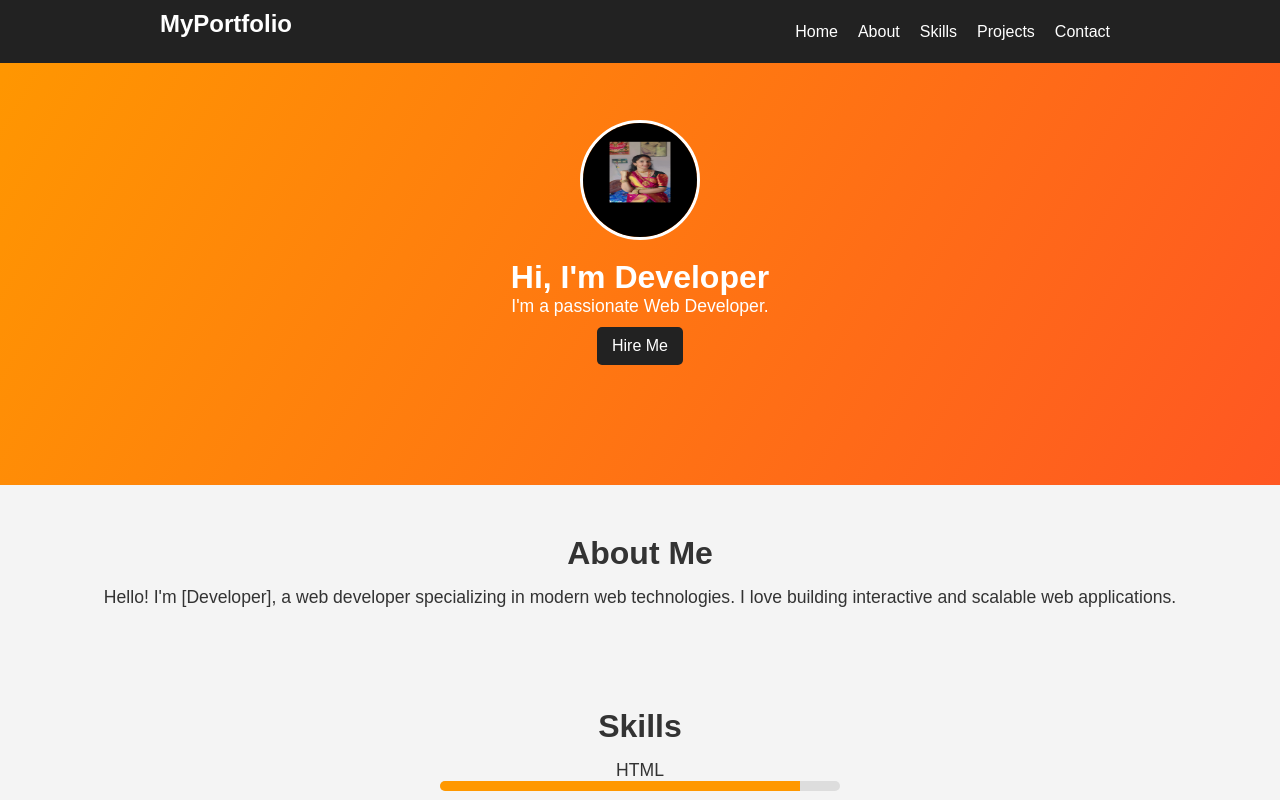
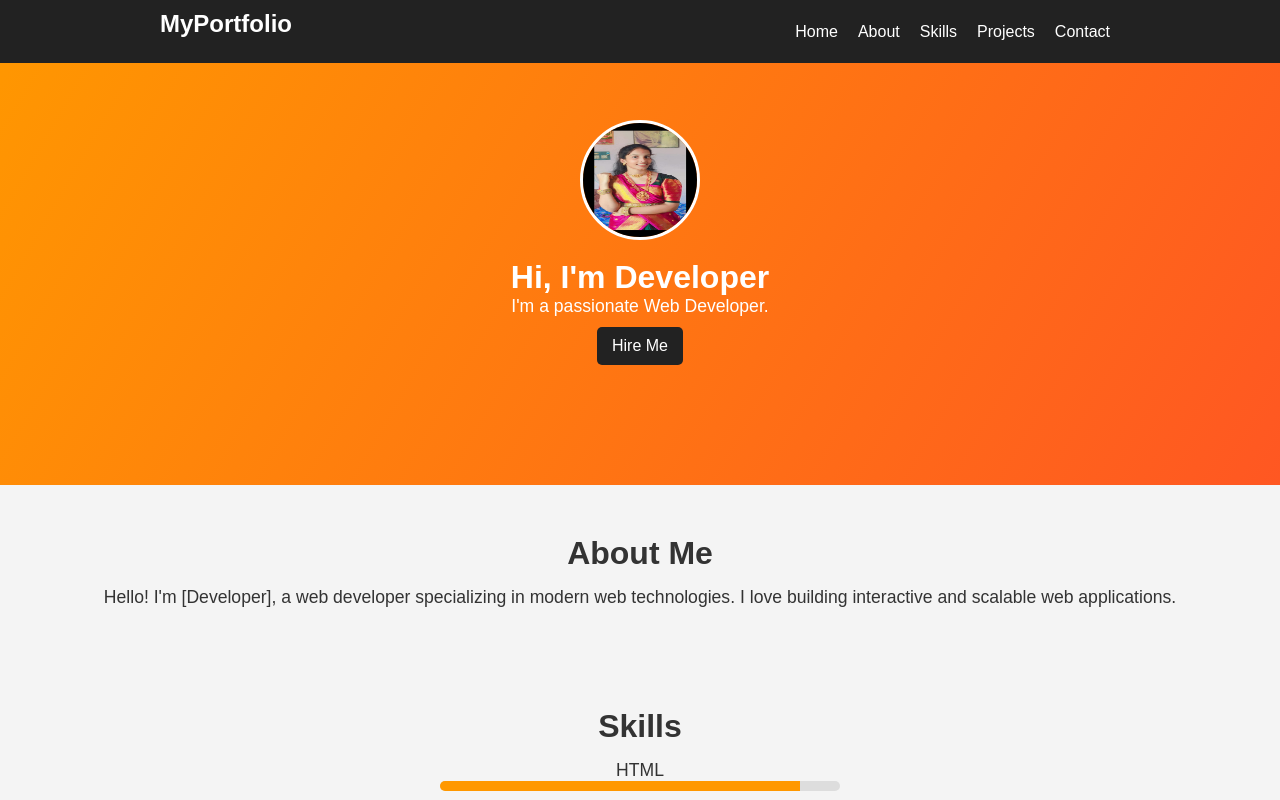
Before and after one commit to geethasri1307/My-portfolio-, a plain HTML site: page index.html in a window 1280 px wide. Shown: the top 800 px of the page. Drawn offline with Linux system fonts and the light colour scheme.

Commit message:
Update index.html

```diff
--- a/index.html
+++ b/index.html
@@ -27,7 +27,7 @@
 
     <section id="home">
         <div class="hero-content">
-            <img src="InShot_20241127_200342386.jpg" alt="Profile Picture" class="profile-pic">
+            <img src="profile2.jpg" alt="Profile Picture" class="profile-pic">
             <h1>Hi, I'm <span>Developer</span></h1>
             <p>I'm a passionate Web Developer.</p>
             <a href="#contact" class="btn">Hire Me</a>
```
